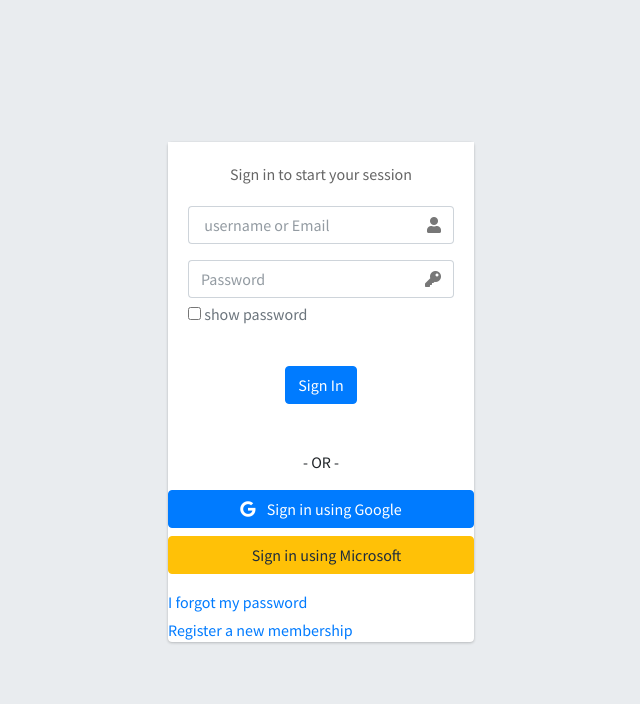
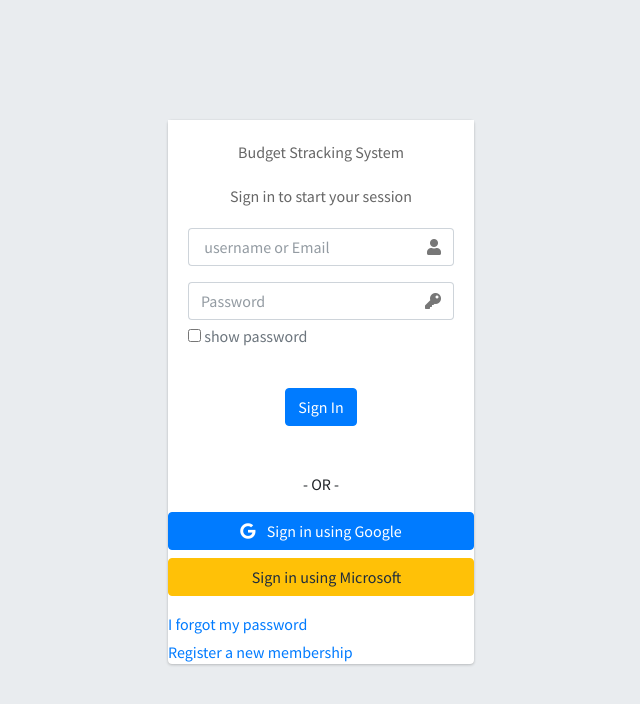
Before and after one commit to sizzoh/budget, a Django app: page / in a window 1280 px wide. Shown: the top 704 px of the page, without its empty margins (319-959 px from the left). Run offline with Django 4.2, Linux system fonts and the light colour scheme; some libraries are stand-ins or nearby versions.

Commit message:
updating requirements

```diff
--- a/templates/login.html
+++ b/templates/login.html
@@ -40,6 +40,7 @@
   <!-- /.login-logo -->
   <div class="card">
     <div class="card-body login-card-body">
+      <p class="login-box-msg text-capitalize">budget stracking system</p>
       <p class="login-box-msg">Sign in to start your session</p>
      {% for message in messages%}
         <div class="alert alert-{{message.tags}}">{{message}}
```
